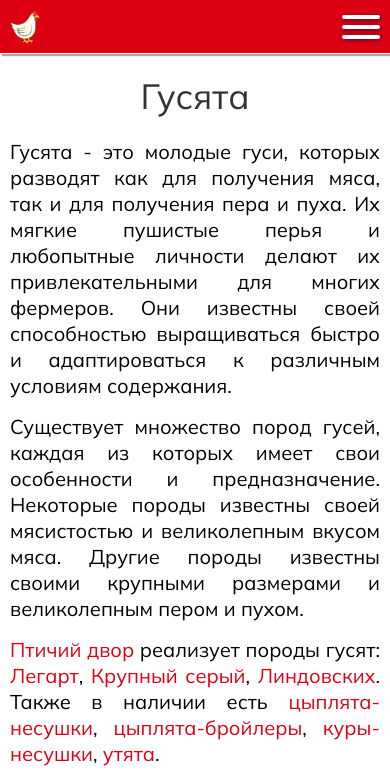
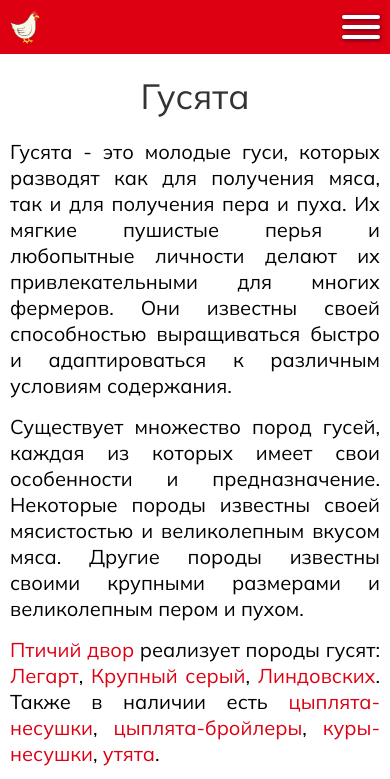
Before and after one commit to Yauheni88/ptich, a website: page goslings.html in a window 390 px wide. Shown: the top 779 px of the page. Drawn offline with nearby package versions, Linux system fonts and the light colour scheme.

Commit message:
Add files via upload

```diff
--- a/scss/layout/_header.scss
+++ b/scss/layout/_header.scss
@@ -214,6 +214,9 @@
         }
     }
     .header {
+        border-bottom: none;
+        box-shadow: none;
+
         &__dropdown-content {
             position: static;
             margin-top: 10px;
--- a/scss/single-page.scss
+++ b/scss/single-page.scss
@@ -20,6 +20,8 @@
 .header {
     background-color: var(--accent-color);
     height: 65px;
+    border-bottom: none;
+    box-shadow: none;
 }
 
 .page-content {
```
Also changed, not shown: single-page.css, style.css, 2 other files.
